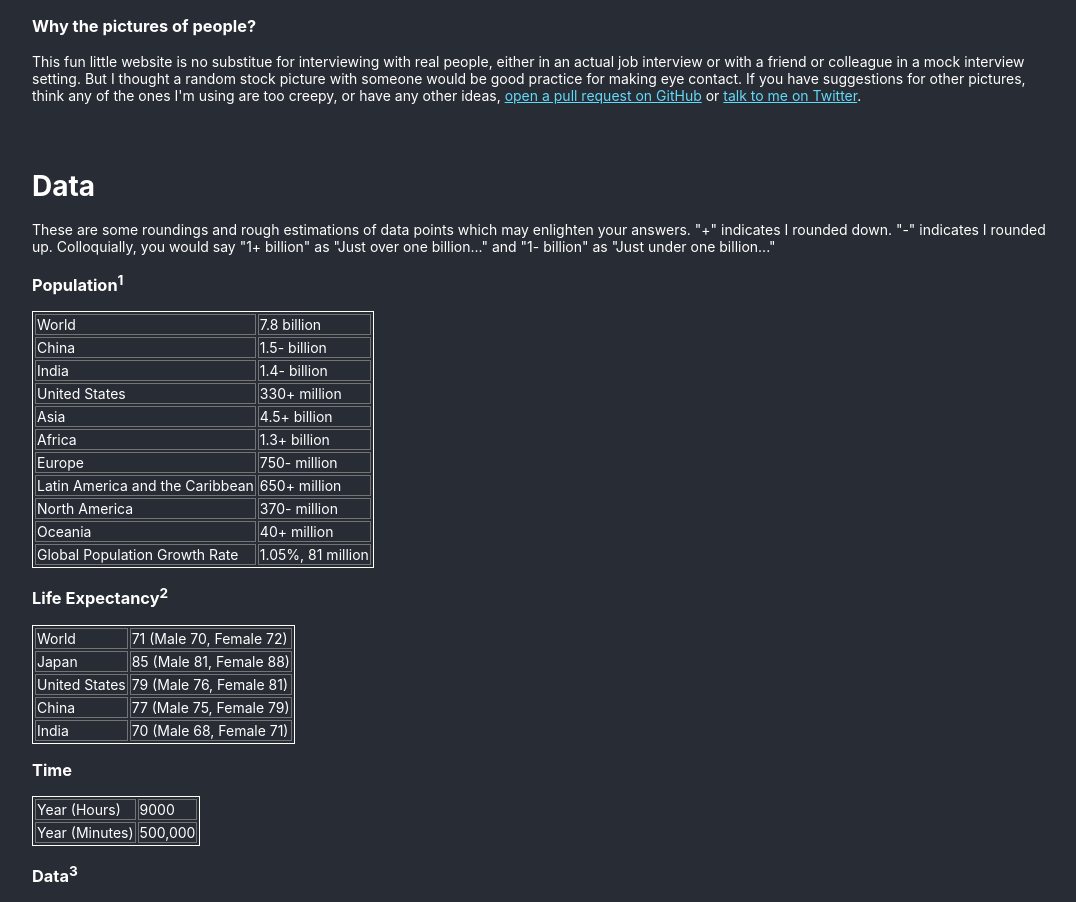
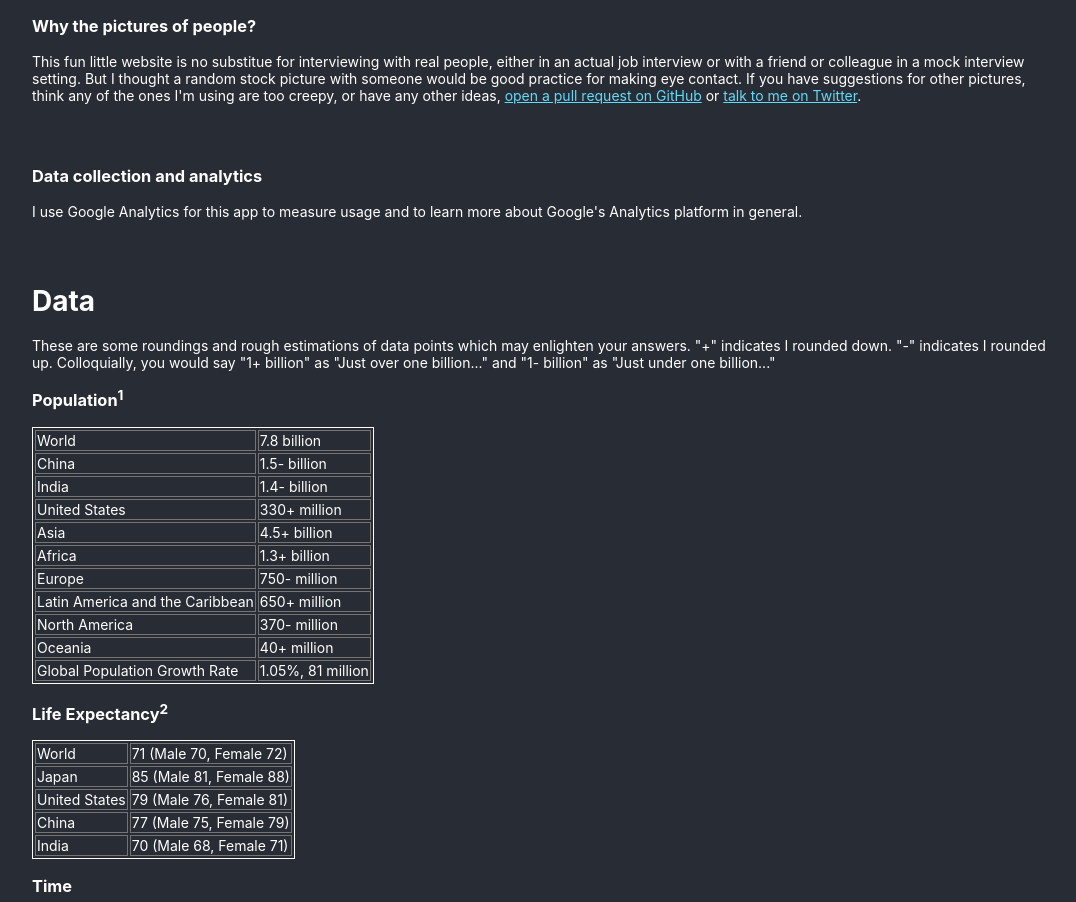
Before and after one commit to espetey/pminterviewquestion, a React (Create React App) app: page / in a window 1280 px wide. Shown: the part 1320-2222 px from the top of the page, without its empty margins (96-1172 px from the left). Built offline with nearby package versions, Linux system fonts and the light colour scheme.

Commit message:
add google analytics

```diff
--- a/public/index.html
+++ b/public/index.html
@@ -1,14 +1,12 @@
 <!DOCTYPE html>
 <html lang="en">
+
 <head>
   <meta charset="utf-8" />
   <link rel="icon" href="%PUBLIC_URL%/favicon.ico" />
   <meta name="viewport" content="width=device-width, initial-scale=1" />
   <meta name="theme-color" content="#000000" />
-    <meta
-      name="description"
-      content="Web site created using create-react-app"
-    />
+  <meta name="description" content="Web site created using create-react-app" />
   <link rel="apple-touch-icon" href="%PUBLIC_URL%/logo192.png" />
   <!--
       manifest.json provides metadata used when your web app is installed on a
@@ -26,6 +24,7 @@
     -->
   <title>React App</title>
 </head>
+
 <body>
   <noscript>You need to enable JavaScript to run this app.</noscript>
   <div id="root"></div>
@@ -39,5 +38,16 @@
       To begin the development, run `npm start` or `yarn start`.
       To create a production bundle, use `npm run build` or `yarn build`.
     -->
+  <!-- Global site tag (gtag.js) - Google Analytics -->
+  <script async src="https://www.googletagmanager.com/gtag/js?id=UA-170088571-1"></script>
+  <script>
+    window.dataLayer = window.dataLayer || [];
+    function gtag() { dataLayer.push(arguments); }
+    gtag('js', new Date());
+
+    gtag('config', 'UA-170088571-1');
+  </script>
+
 </body>
+
 </html>
--- a/src/App.js
+++ b/src/App.js
@@ -83,6 +83,12 @@ function App() {
           <p>
             <h3>Why the pictures of people?</h3>
             This fun little website is no substitue for interviewing with real people, either in an actual job interview or with a friend or colleague in a mock interview setting. But I thought a random stock picture with someone would be good practice for making eye contact. If you have suggestions for other pictures, think any of the ones I'm using are too creepy, or have any other ideas, <a className="App-link" href="https://github.com/espetey/pminterviewquestion" target="_blank">open a pull request on GitHub</a> or <a href="https://twitter.com/espetey" target="_blank">talk to me on Twitter</a>.
+          </p>
+        </div>
+        <div className="info">
+          <p>
+            <h3>Data collection and analytics</h3>
+            I use Google Analytics for this app to measure usage and to learn more about Google's Analytics platform in general.
           </p>
         </div>
         <div className="info">
```
Lines whose indentation alone changed are shown as unchanged.
